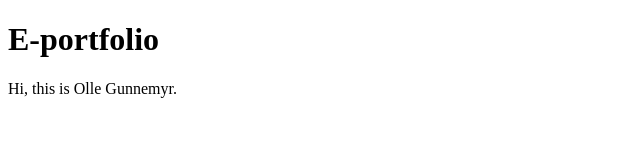
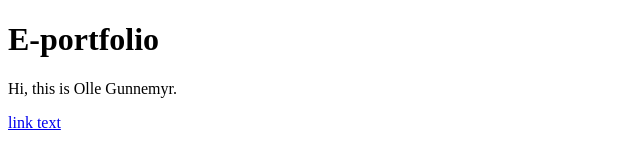
Before and after one commit to OlleGunnemyr/OlleGunnemyr.github.io, a plain HTML site: page index.html in a window 1280 px wide. Shown: the full height of the page, 0-640 px from the left. Drawn offline with Linux system fonts and the light colour scheme.

Commit message:
Update index.html

```diff
--- a/index.html
+++ b/index.html
@@ -3,5 +3,6 @@
 <body>
 <h1>E-portfolio</h1>
 <p>Hi, this is Olle Gunnemyr.</p>
+<a href="https://github.com/OlleGunnemyr?tab=repositories">link text</a>
 </body>
 </html>
```
